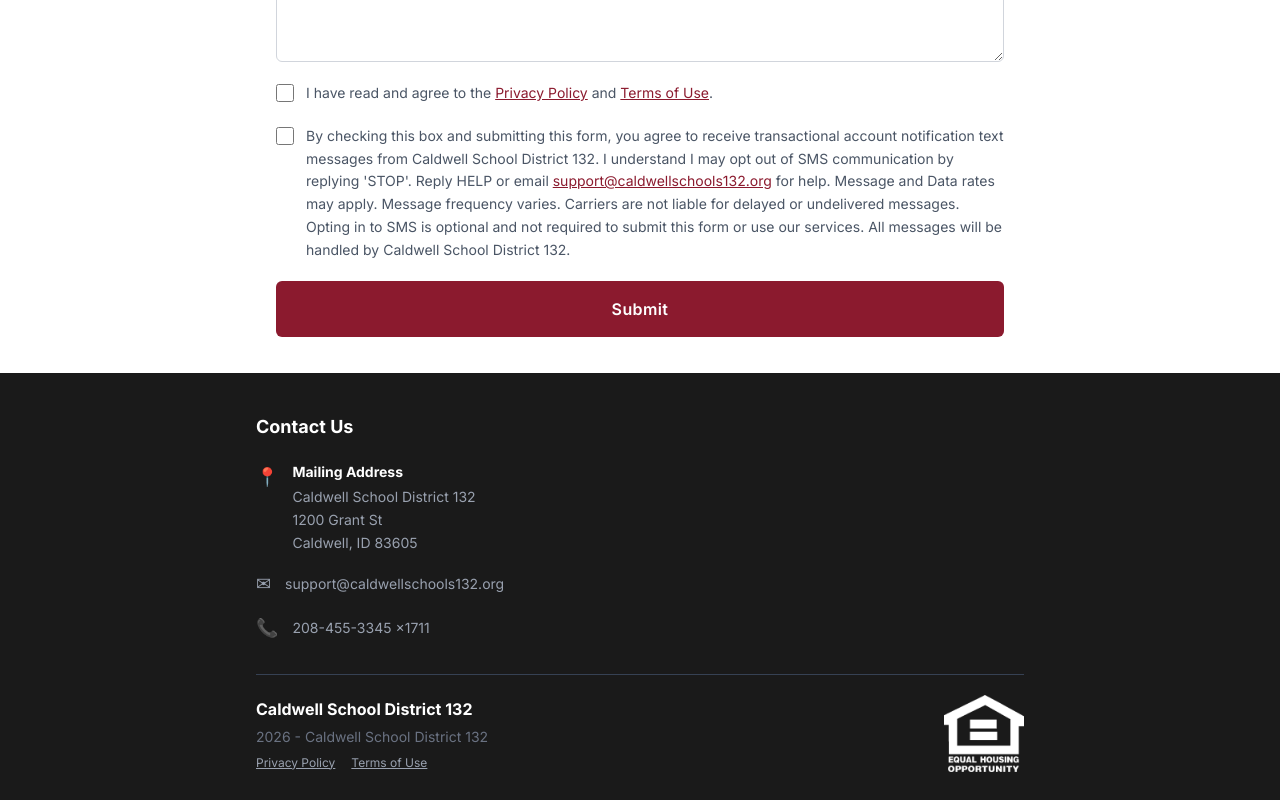
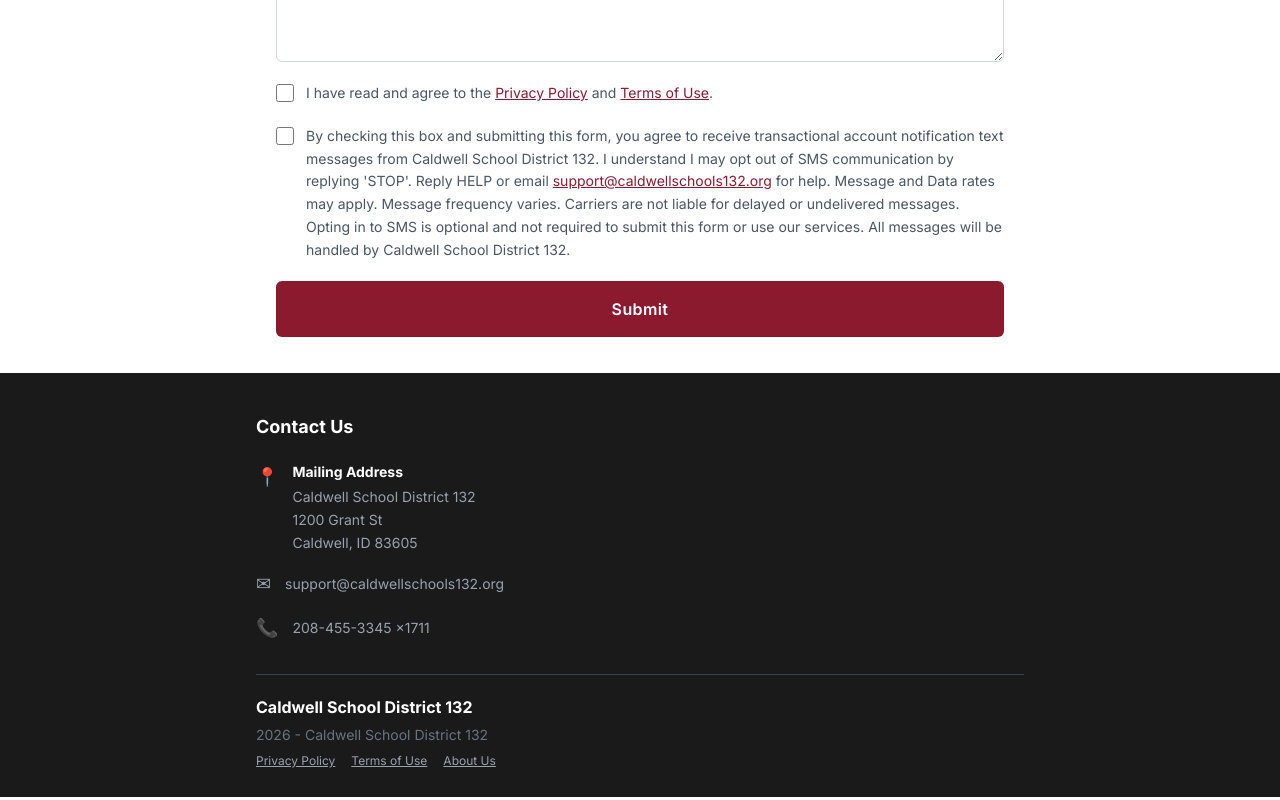
Before and after one commit to Textingman/newsela-caldwell, a Next.js app: page / in a window 1280 px wide. Shown: the part 931-1731 px from the top of the page. Built offline with nearby package versions, Linux system fonts and the light colour scheme.

Commit message:
Remove Equal Housing Lender logo, add About Us link to footer

```diff
--- a/src/app/components/Footer.tsx
+++ b/src/app/components/Footer.tsx
@@ -1,4 +1,3 @@
-import Image from "next/image";
 import Link from "next/link";
 
 export default function Footer() {
@@ -39,7 +38,7 @@
           <div className="flex items-center gap-3.5">
             <span className="text-lg flex-shrink-0">📞</span>
             <a
-              href="tel:12084553345"
+              href="tel:20845533451711"
               className="text-sm text-gray-400 hover:text-white transition-colors"
             >
               208-455-3345 x1711
@@ -48,7 +47,7 @@
         </div>
 
         {/* Brand / Copyright */}
-        <div className="border-t border-gray-700 pt-5 flex items-center justify-between gap-4">
+        <div className="border-t border-gray-700 pt-5">
           <div>
             <p className="text-white font-bold text-base mb-1.5">
               Caldwell School District 132
@@ -67,15 +66,14 @@
               >
                 Terms of Use
               </Link>
+              <Link
+                href="/about"
+                className="text-xs text-gray-400 hover:text-white transition-colors underline"
+              >
+                About Us
+              </Link>
             </div>
           </div>
-          <Image
-            src="/Equalhousinglenderlogo.png"
-            alt="Equal Housing Lender"
-            width={80}
-            height={80}
-            className="object-contain flex-shrink-0"
-          />
         </div>
       </div>
     </footer>
```
